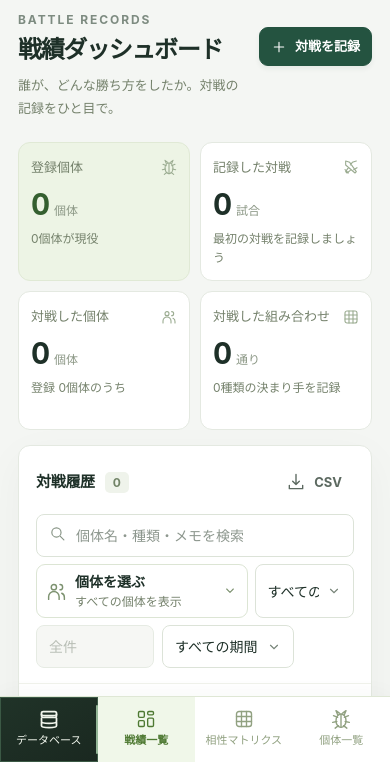
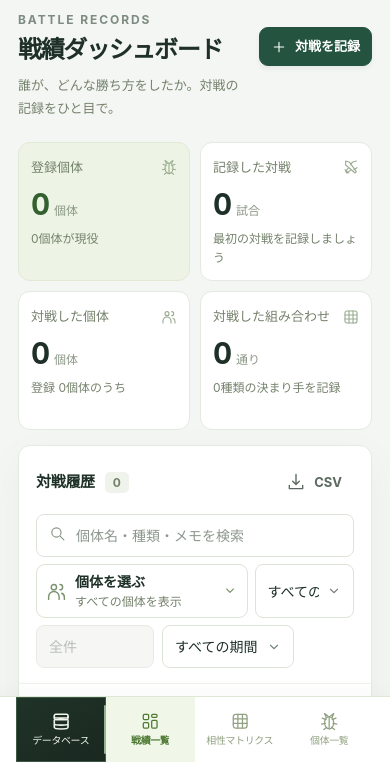
Before and after one commit to madeforcreative8-eng/KABUKUWA-DATABASE, a plain HTML site: page index.html in a window 390 px wide. Shown: the part 82-844 px from the top of the page. Drawn offline with Linux system fonts and the light colour scheme.

Commit message:
Add files via upload

```diff
--- a/index.html
+++ b/index.html
@@ -1286,6 +1286,45 @@ dialog.dual-matchup-dialog {
     min-height:44px;
     border-radius:10px;
   }
+}
+
+/* Responsive four-tab navigation — stays within the blue-line width on iPhones.
+   Side gutters avoid clipping near rounded screen edges; safe area clears the home bar. */
+@media (max-width:760px) {
+  .sidebar {
+    height:calc(66px + env(safe-area-inset-bottom, 0px));
+    padding-bottom:env(safe-area-inset-bottom, 0px);
+  }
+  .sidebar .side-nav {
+    width:calc(100% - max(16px, env(safe-area-inset-left, 0px)) - max(16px, env(safe-area-inset-right, 0px)));
+    max-width:460px;
+    margin:0 auto;
+    height:66px;
+    grid-template-columns:repeat(4,minmax(0,1fr));
+  }
+  .sidebar .side-nav .nav-item {
+    box-sizing:border-box;
+    min-width:0;
+    width:100%;
+    padding:7px 0;
+    gap:3px;
+    font-size:clamp(8px,2.55vw,11px);
+    line-height:1.3;
+    letter-spacing:-.035em;
+    -webkit-text-size-adjust:100%;
+  }
+  .sidebar .side-nav .nav-item span:not(.nav-count) {
+    max-width:100%;
+    min-width:0;
+    white-space:nowrap;
+    overflow:hidden;
+  }
+  .sidebar .side-nav .nav-item .icon {
+    width:clamp(17px,4.7vw,20px);
+    height:clamp(17px,4.7vw,20px);
+  }
+  .shell { padding-bottom:calc(70px + env(safe-area-inset-bottom, 0px)); }
+  .beatmate-database-frame { height:calc(100dvh - 66px - env(safe-area-inset-bottom, 0px)); }
 }
 </style>
 </head>
```
